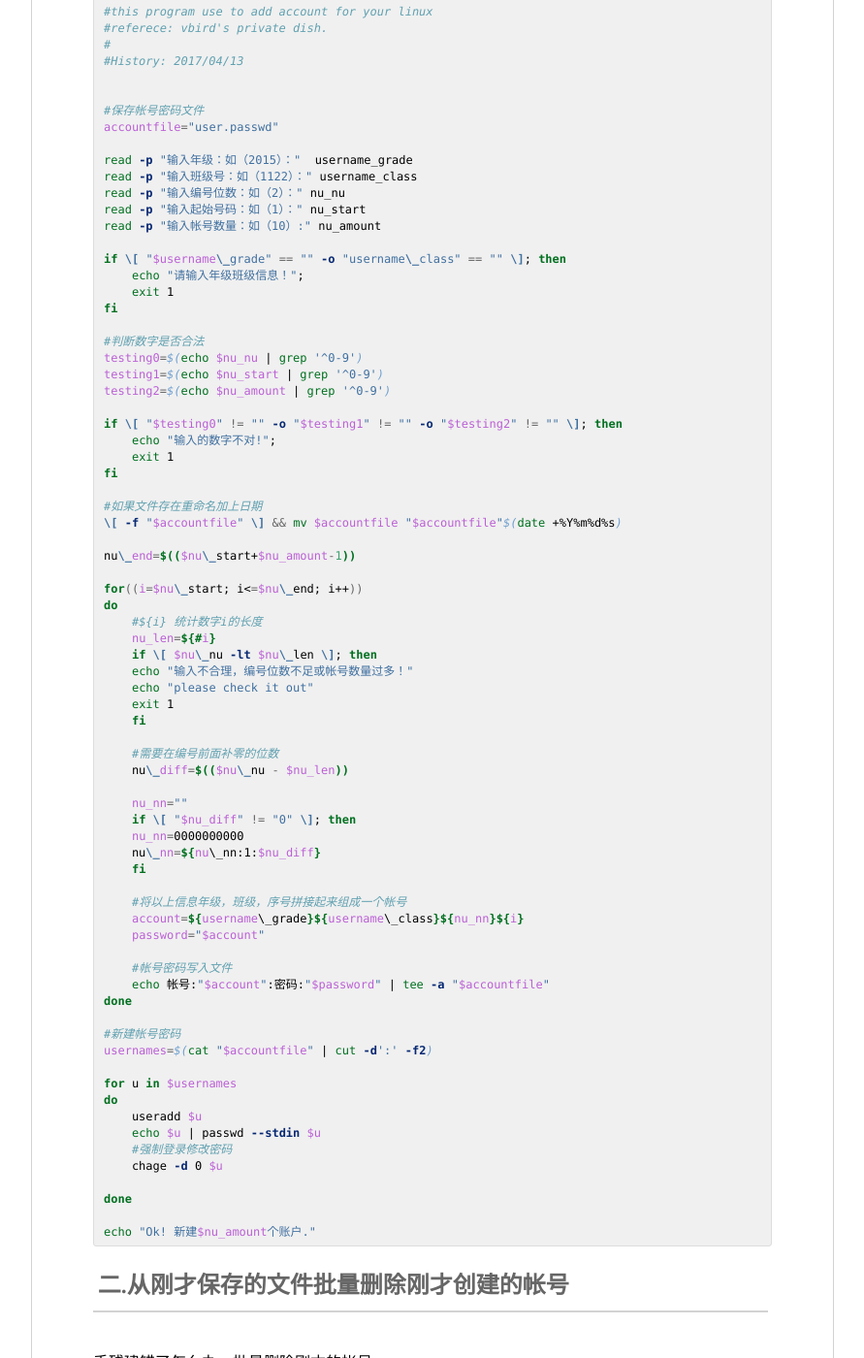
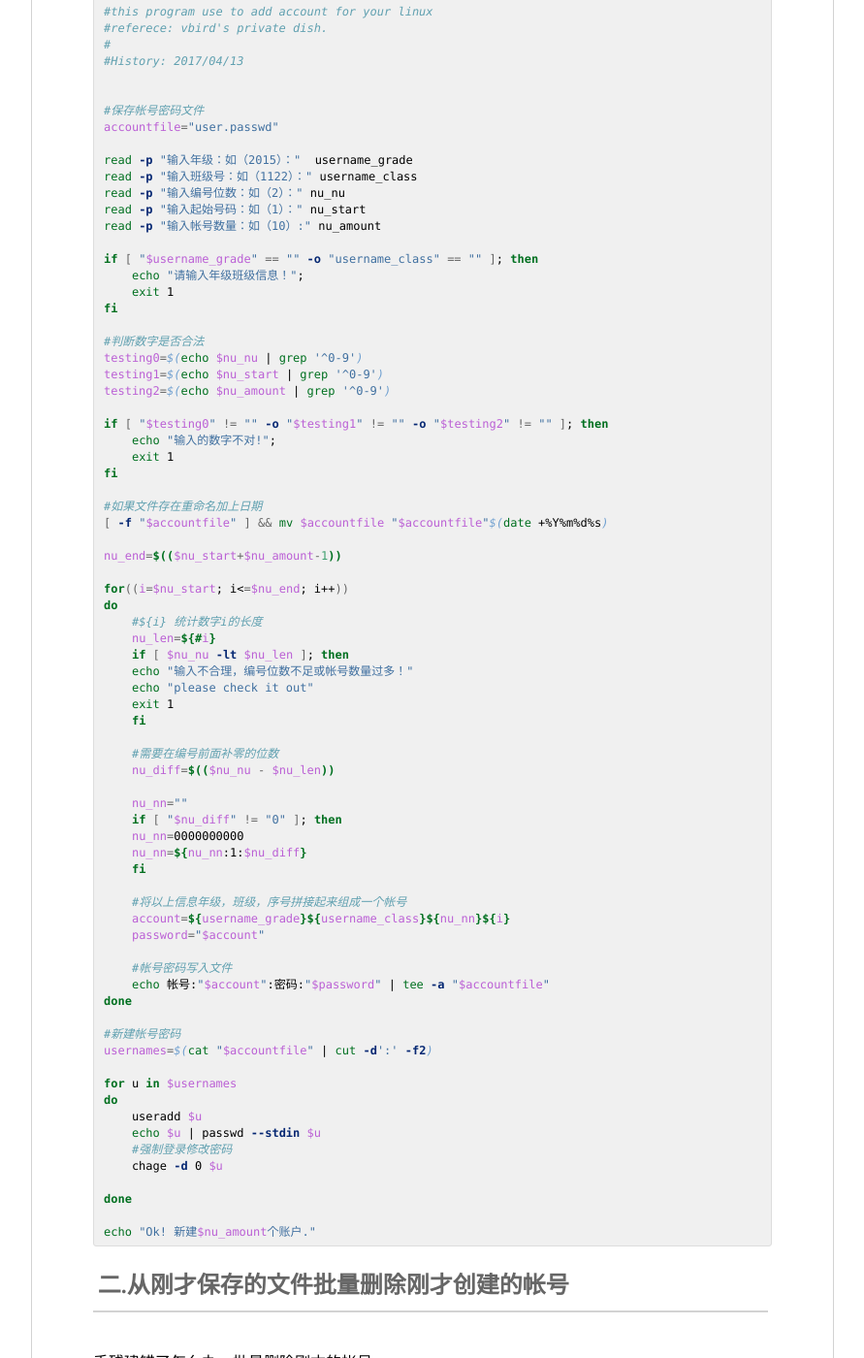
Before and after one commit to ggbond2077/ggbond2077.github.io, a Jekyll site: the page built from _posts/2017-04-13-linux批量创建用户脚本.md, in a window 1280 px wide and 1400 px high, scrolled down 448 px. Shown: the whole window at 97% size, without its empty margins (194-1085 px from the left). Built offline with Jekyll 4.4.1, drawn with Linux system fonts in a browser that asks for light colours; emoji names are drawn with the system emoji font.

```diff
--- a/_posts/2017-04-13-linux批量创建用户脚本.md
+++ b/_posts/2017-04-13-linux批量创建用户脚本.md
@@ -32,7 +32,7 @@ read -p "输入编号位数：如（2）：" nu_nu
 read -p "输入起始号码：如（1）：" nu_start
 read -p "输入帐号数量：如（10）:" nu_amount
 
-if \[ "$username\_grade" == "" -o "username\_class" == "" \]; then
+if [ "$username_grade" == "" -o "username_class" == "" ]; then
     echo "请输入年级班级信息！";
     exit 1
 fi
@@ -42,37 +42,37 @@ testing0=$(echo $nu_nu | grep '^0-9')
 testing1=$(echo $nu_start | grep '^0-9')
 testing2=$(echo $nu_amount | grep '^0-9')
 
-if \[ "$testing0" != "" -o "$testing1" != "" -o "$testing2" != "" \]; then
+if [ "$testing0" != "" -o "$testing1" != "" -o "$testing2" != "" ]; then
     echo "输入的数字不对!";
     exit 1
 fi
 
 #如果文件存在重命名加上日期
-\[ -f "$accountfile" \] && mv $accountfile "$accountfile"$(date +%Y%m%d%s)
+[ -f "$accountfile" ] && mv $accountfile "$accountfile"$(date +%Y%m%d%s)
 
-nu\_end=$(($nu\_start+$nu_amount-1))
+nu_end=$(($nu_start+$nu_amount-1))
 
-for((i=$nu\_start; i<=$nu\_end; i++))
+for((i=$nu_start; i<=$nu_end; i++))
 do
     #${i} 统计数字i的长度
     nu_len=${#i}
-    if \[ $nu\_nu -lt $nu\_len \]; then
+    if [ $nu_nu -lt $nu_len ]; then
     echo "输入不合理，编号位数不足或帐号数量过多！"
     echo "please check it out"
     exit 1
     fi
 
     #需要在编号前面补零的位数
-    nu\_diff=$(($nu\_nu - $nu_len))
+    nu_diff=$(($nu_nu - $nu_len))
 
     nu_nn=""
-    if \[ "$nu_diff" != "0" \]; then
+    if [ "$nu_diff" != "0" ]; then
     nu_nn=0000000000
-    nu\_nn=${nu\_nn:1:$nu_diff}
+    nu_nn=${nu_nn:1:$nu_diff}
     fi
 
     #将以上信息年级，班级，序号拼接起来组成一个帐号
-    account=${username\_grade}${username\_class}${nu_nn}${i}
+    account=${username_grade}${username_class}${nu_nn}${i}
     password="$account"
 
     #帐号密码写入文件
```
Also changed, not shown: _posts/2017-11-19-leetcode-10-Regular Expression Matching模拟正则匹配.md (+10 -4 lines), _posts/2018-06-15-zookeeper-1.md (+4 -1 lines), _posts/2019-02-06-java8-1.md (added, +106 -0 lines), _posts/zookeeper-2.md (added, +9 -0 lines), pages/links.md (+2 -1 lines).
